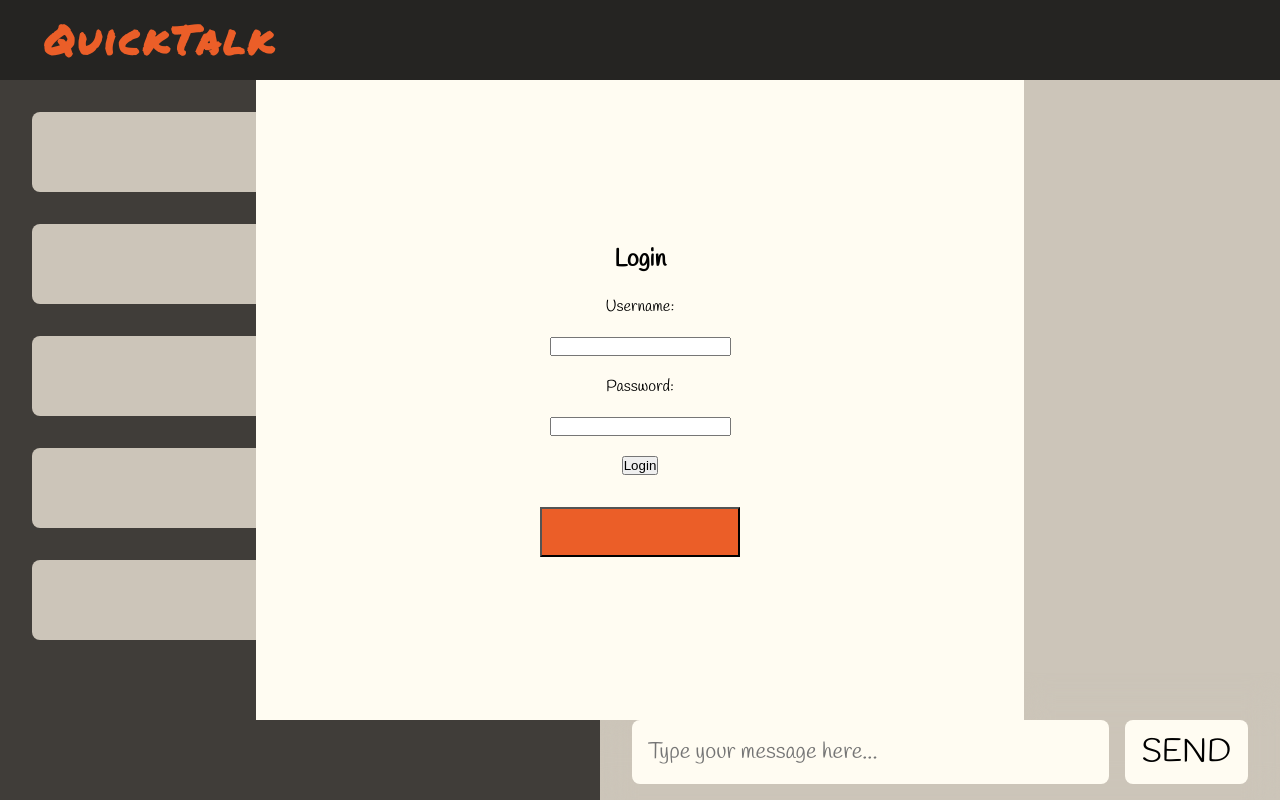
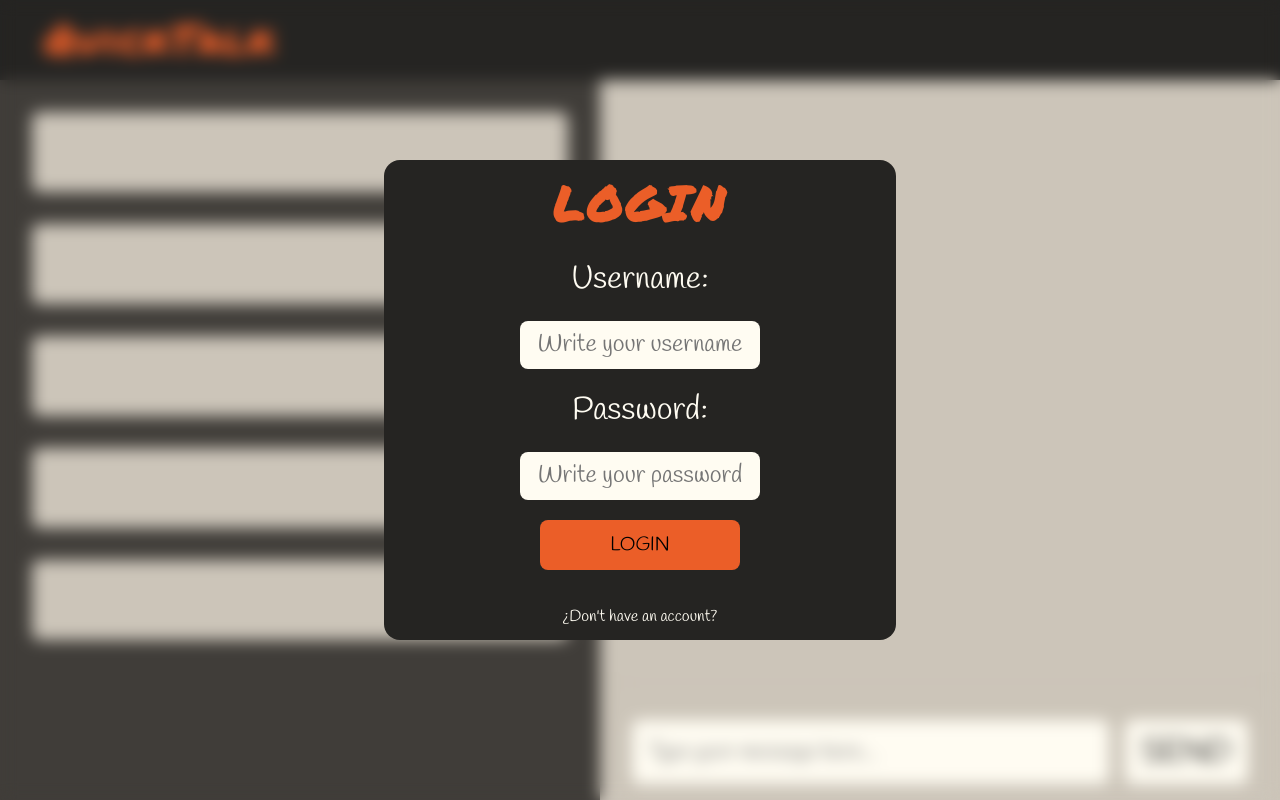
Before and after one commit to MauroLozano/QuickTalk, a website built with webpack: page public/index.html in a window 1280 px wide. Built offline with nearby package versions, Linux system fonts and the light colour scheme; no server answers.

Commit message:
-Stylized auth form

```diff
--- a/client/src/client.js
+++ b/client/src/client.js
@@ -3,7 +3,7 @@ console.log('WebSocket client initialized'); // Log to indicate the client has b
 
 // Chat element references
 const chatForm = document.getElementById('chat-form');
-const chatInput = document.getElementById('chat-chatInput');
+const chatInput = document.getElementById('chat-input');
 const submitBtn = document.getElementById('btn-send')
 const messages = document.getElementById('messages')
 
--- a/client/src/clientAuth.js
+++ b/client/src/clientAuth.js
@@ -17,14 +17,14 @@ authChangeBtn.addEventListener('click',(e)=>{
         registerForm.classList.add('auth-form--disabled');
         loginForm.classList.remove('auth-form--disabled');
         loginForm.classList.add('auth-form--enabled');
-        authChangeBtn.textContent = 'Register';
+        authChangeBtn.textContent = '¿Don\'t have an account?';
     }
     else if(loginForm.classList.contains('auth-form--enabled')){
         loginForm.classList.remove('auth-form--enabled');
         loginForm.classList.add('auth-form--disabled');
         registerForm.classList.remove('auth-form--disabled');
         registerForm.classList.add('auth-form--enabled');
-        authChangeBtn.textContent = 'Login';
+        authChangeBtn.textContent = '¡I already have an account!';
     }
 })
 // The following code handles the registration form submission
@@ -43,11 +43,28 @@ loginForm.addEventListener('submit',(e)=>{
 async function register(userName, password) {
     const response = await fetch('/api/register', { // Sends a POST request to the server to register a new user
         method:'POST',
-        headers: {contentType: 'application/json'},
+        headers: {ContentType: 'application/json'},
         body: JSON.stringify({
             userName: userName,
             password: password
         })
     })
-    console.log('Register response:', response); // Logs the response from the server
+    const registerData = await response.json(); // Parses the response data as JSON
+    if (registerData.success){
+        registerForm.classList.remove('auth-form--enabled');
+        registerForm.classList.add('auth-form--disabled');
+        loginForm.classList.remove('auth-form--disabled');
+        loginForm.classList.add('auth-form--enabled');
+        authChangeBtn.textContent = '¿Don\'t have an account?';
+    }
 }
+async function login(userName, password) {
+    const response = await fetch('/api/login', {
+        method:'POST',
+        headers: {ContentType: 'application/json'},
+        body: JSON.stringify({
+            userName: userName,
+            password: password
+        })
+    })
+}
--- a/client/styles/layout.css
+++ b/client/styles/layout.css
@@ -95,7 +95,6 @@ header {
     flex-shrink: 0;
     width: 100%;
     height: auto;
-    max-width: 100%;
     border-radius: 0.5rem;
     padding: 1rem;
     width: fit-content;
@@ -104,25 +103,25 @@ header {
     font-size: 1.2rem;
     overflow-wrap: break-word;
     white-space: normal;
-    z-index: 0;
 }
 .chat-blur{
     height: 8rem;
     bottom: 0;
     width: inherit;
     position: absolute;
-    z-index: 0;
     mask: linear-gradient(transparent,black,black);
     backdrop-filter: blur(1rem);
 }
 .auth-modal--enabled{
     position: absolute;
-    width: 60vw;
-    height: 80vh;
+    z-index: 5;
+    width: 40vw;
+    height: 60vh;
     left: 50%;
     top: 50%;
     transform: translate(-50%,-50%);
-    background-color: #fffcf2;
+    background-color:#252422;
+    border-radius: 1rem;
     opacity: 1;
     display: flex;
     align-items: center;
@@ -163,6 +162,50 @@ header {
 }
 #authChange{
     width: 200px;
+    height: 30px;
+    background: none;
+    color: #fffcf2;
+    font-size: 1rem;
+    font-family: Handlee;
+    outline: none;
+    border: none;
+}
+.auth-modal--enabled h2{
+    font-size: 3rem;
+    font-family: Permanent Marker;
+    color: #eb5e28;
+    letter-spacing: 3px;
+}
+.auth-modal--enabled input{
+    text-align: center;
+    font-family: Handlee;
+    padding: 0.5rem;
+    border-radius: 0.5rem;
+    font-size: 1.5rem;
+    width: 15rem;
+    height: auto;
+    outline: none;
+    border: none;
+    background-color: #fffcf2;
+}
+.auth-submit-btn{
+    width: 200px;
     height: 50px;
     background-color: #eb5e28;
+    outline: none;
+    border: none;
+    border-radius: 0.5rem;
+    font-family: Handlee;
+    font-size: 1.2rem;
 }
+.auth-modal--enabled label{
+    font-size: 2rem;
+    color:#fffcf2;
+}
+.modal-blur{
+    position: absolute;
+    backdrop-filter: blur(0.5rem);
+    width: 100vw;
+    height: 100vh;
+    z-index: 4;
+}
--- a/public/bundle.css
+++ b/public/bundle.css
@@ -106,7 +106,6 @@ header {
     flex-shrink: 0;
     width: 100%;
     height: auto;
-    max-width: 100%;
     border-radius: 0.5rem;
     padding: 1rem;
     width: fit-content;
@@ -115,25 +114,25 @@ header {
     font-size: 1.2rem;
     overflow-wrap: break-word;
     white-space: normal;
-    z-index: 0;
 }
 .chat-blur{
     height: 8rem;
     bottom: 0;
     width: inherit;
     position: absolute;
-    z-index: 0;
     mask: linear-gradient(transparent,black,black);
     backdrop-filter: blur(1rem);
 }
 .auth-modal--enabled{
     position: absolute;
-    width: 60vw;
-    height: 80vh;
+    z-index: 5;
+    width: 40vw;
+    height: 60vh;
     left: 50%;
     top: 50%;
     transform: translate(-50%,-50%);
-    background-color: #fffcf2;
+    background-color:#252422;
+    border-radius: 1rem;
     opacity: 1;
     display: flex;
     align-items: center;
@@ -174,8 +173,52 @@ header {
 }
 #authChange{
     width: 200px;
+    height: 30px;
+    background: none;
+    color: #fffcf2;
+    font-size: 1rem;
+    font-family: Handlee;
+    outline: none;
+    border: none;
+}
+.auth-modal--enabled h2{
+    font-size: 3rem;
+    font-family: Permanent Marker;
+    color: #eb5e28;
+    letter-spacing: 3px;
+}
+.auth-modal--enabled input{
+    text-align: center;
+    font-family: Handlee;
+    padding: 0.5rem;
+    border-radius: 0.5rem;
+    font-size: 1.5rem;
+    width: 15rem;
+    height: auto;
+    outline: none;
+    border: none;
+    background-color: #fffcf2;
+}
+.auth-submit-btn{
+    width: 200px;
     height: 50px;
     background-color: #eb5e28;
+    outline: none;
+    border: none;
+    border-radius: 0.5rem;
+    font-family: Handlee;
+    font-size: 1.2rem;
+}
+.auth-modal--enabled label{
+    font-size: 2rem;
+    color:#fffcf2;
+}
+.modal-blur{
+    position: absolute;
+    backdrop-filter: blur(0.5rem);
+    width: 100vw;
+    height: 100vh;
+    z-index: 4;
 }
 /*!**************************************************************************!*\
   !*** css ./node_modules/css-loader/dist/cjs.js!./client/styles/main.css ***!
--- a/public/index.html
+++ b/public/index.html
@@ -30,22 +30,23 @@
     </section>
     <div class="auth-modal--enabled">
         <form id="login-form" class="auth-form--enabled">
-            <h2>Login</h2>
-            <p >Username:</p>
-            <input type="text" id="login-username" name="userName" required>
-            <p >Password:</p>
-            <input type="password" id="login-password" name="password" required>
-            <button type="submit" id="login-btn">Login</button>
+            <h2>LOGIN</h2>
+            <label for="login-username">Username:</label>
+            <input type="text" id="login-username" name="userName" required placeholder="Write your username">
+            <label for="login-password">Password:</label>
+            <input type="password" id="login-password" name="password" required placeholder="Write your password">
+            <button type="submit" id="login-btn" class="auth-submit-btn">LOGIN</button>
         </form>
         <form id="register-form" class="auth-form--disabled">
-            <h2>Register</h2>
-            <p >Username:</p>
-            <input type="text" id="register-username" name="userName" required>
-            <p >Password:</p>
-            <input type="password" id="register-password" name="password" required>
-            <button type="submit" id="login-btn">Login</button>
+            <h2>SIGN UP </h2>
+            <label for="register-username">Username:</label>
+            <input type="text" id="register-username" name="userName" required placeholder="Choose a username">
+            <label for="register-password">Password:</label>
+            <input type="password" id="register-password" name="password" required placeholder="Choose a password">
+            <button type="submit" id="login-btn" class="auth-submit-btn">REGISTER</button>
         </form>
-        <button id="authChange"></button>
+        <button id="authChange">¿Don't have an account?</button>
     </div>
+    <div class="modal-blur"></div>
 </body>
 </html>
--- a/server/index.js
+++ b/server/index.js
@@ -11,7 +11,7 @@ import { serveStaticFiles } from './static.js' // Importing the serveStaticFiles
 const server = http.createServer(async (req,res)=>{ //Creates the HTTP server and handles requests
     // Authentication API endpoints
     if(req.url === '/api/register' && req.method === 'POST'){
-        return registerUser(req,res)
+        return registerUser(req,res);
     }
     //Serve static files from the 'public' directory
     return serveStaticFiles(req,res);
--- a/server/static.js
+++ b/server/static.js
@@ -3,12 +3,10 @@ import * as path from 'node:path'
 import * as fs from 'node:fs/promises'
 
 export async function serveStaticFiles(req, res) {
-    console.log('Request for static file:', req.url) // Logs the requested URL
     let filePath = req.url === '/' ? '/index.html' : req.url;   // If the request is for the root, serve index.html, otherwise serve the requested file
     // Ensure the requested files are in the 'public' directory, or where Webpack outputs the files.
     let fullPath = path.join(process.cwd(),'public', filePath); // Joins the current working directory with the 'public' folder and the requested file path
     try{
-        console.log(`Request for ${fullPath}`)   // Logs the requested file
         const data = await fs.readFile(fullPath); // Reads the file from the filesystem
         // Determine the content type based on the file extension
         let ext = path.extname(fullPath);
@@ -16,9 +14,7 @@ export async function serveStaticFiles(req, res) {
         if (ext === '.ico') contentType = 'image/x-icon'
         if (ext === '.js') contentType = 'application/javascript'
         if (ext === '.css') contentType = 'text/css'
-        console.log(`Content type for ${fullPath}: ${contentType}`) // Logs the content type of the requested file
         res.writeHead(200, {'Content-Type': contentType})   // Sets the response header with the content type
-        console.log(data)
         return res.end(data)   // Sends the file data as the response
     }catch{
         res.writeHead(404,{'Content-Type': 'text/plain'})   // If the file is not found, set the response header to 404
```
Also changed, not shown: client/index.html (+14 -13 lines), public/bundle.js (+2 -2 lines), server/auth.js (+10 -5 lines).
